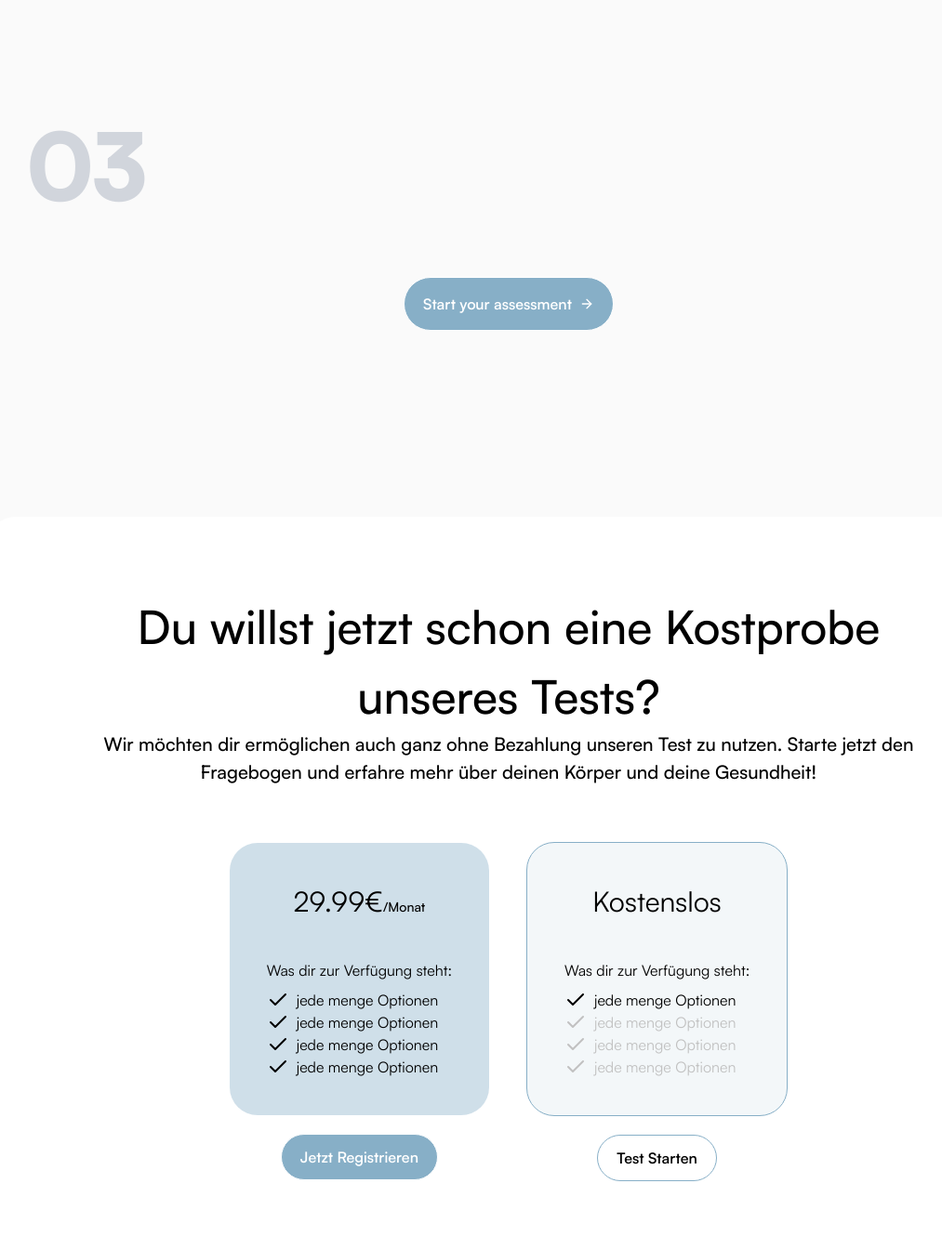
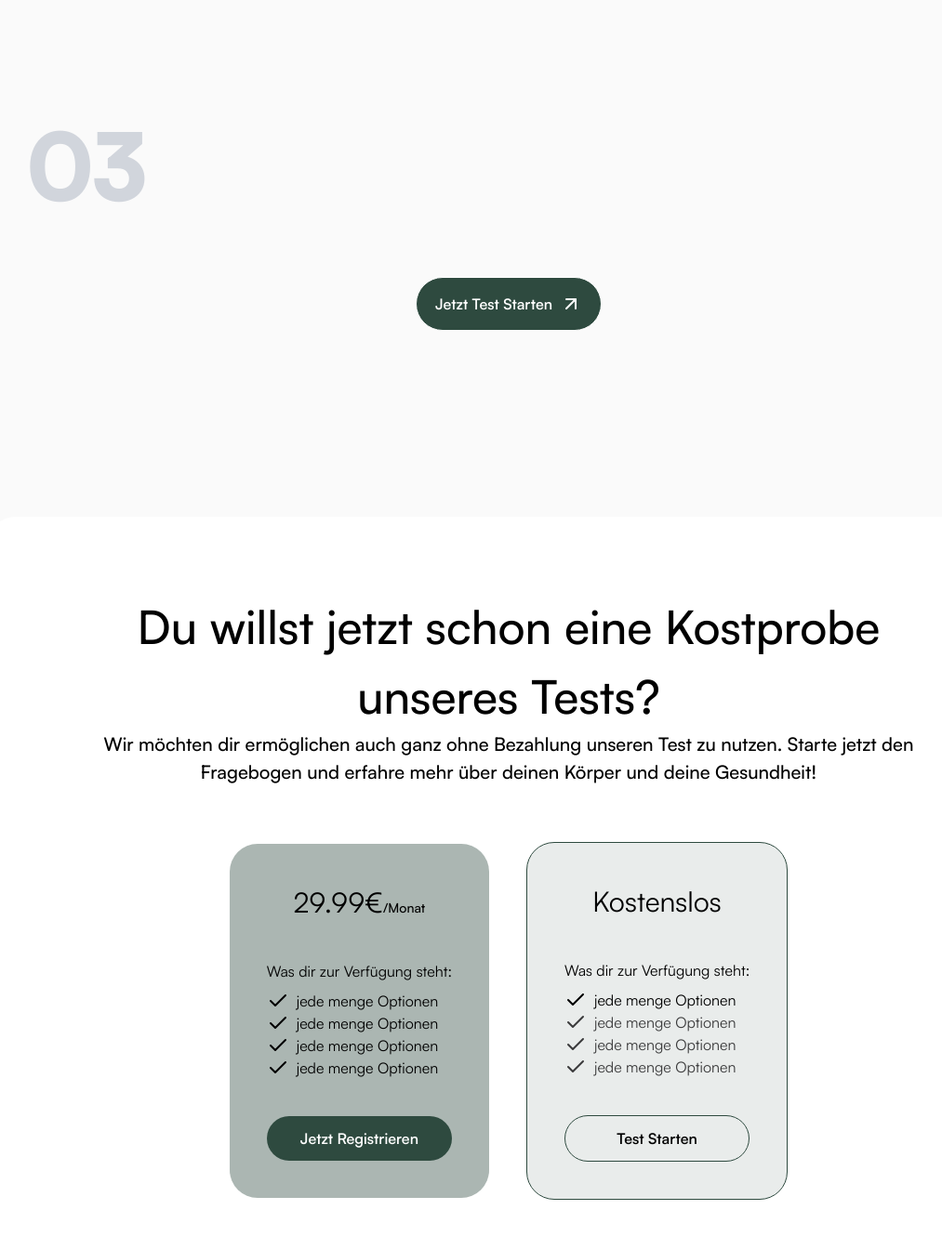
Before and after one commit to arthurtomasi23/scalable-longevity-v2, a Next.js app in the folder website/: page / in a window 1280 px wide. Shown: the part 2548-3878 px from the top of the page at 93% size, without its empty margins (93-1106 px from the left). Built offline with nearby package versions, Linux system fonts and the light colour scheme.

Commit message:
made changes to CTA and pricing

```diff
--- a/website/src/components/CTA.tsx
+++ b/website/src/components/CTA.tsx
@@ -1,5 +1,5 @@
 "use client";
-import { ArrowRight } from "lucide-react";
+import { ArrowUpRight } from "lucide-react";
 import React, { useEffect, useRef, useState } from "react";
 import Link from "next/link";
 import { track } from "@vercel/analytics/server";
@@ -217,7 +217,7 @@ export default function CTA() {
       </div>
       <Link
         href="/survey"
-        className="group inline-flex items-center justify-center rounded-full border bg-secondary px-5 py-4 text-md font-semibold text-white transition hover:translate-y-[-1px] hover:bg-secondary/60 focus-visible:outline-none focus-visible:ring-2 focus-visible:ring-secondary/60"
+        className="group inline-flex items-center justify-center rounded-full border bg-primary px-5 py-4 text-md font-semibold text-white transition hover:translate-y-[-1px] hover:bg-primary/60 focus-visible:outline-none focus-visible:ring-2 focus-visible:ring-secondary/60"
         onClick={() =>
           track("survey_start_click", {
             from: "home_hero",
@@ -225,8 +225,8 @@ export default function CTA() {
           })
         }
       >
-        Start your assessment
-        <ArrowRight className="ml-2 h-4 w-4 transition group-hover:translate-x-0.5" />
+        Jetzt Test Starten
+        <ArrowUpRight className="ml-2 transition group-hover:translate-x-0.5" />
       </Link>
     </div>
   );
--- a/website/src/components/Survey.tsx
+++ b/website/src/components/Survey.tsx
@@ -20,8 +20,7 @@ export default function SurveyCTA() {
 
         <div className="flex justify-center items-center flex-row gap-10">
           {/* sign Up */}
-          <div className="flex flex-col justify-center items-center gap-5">
-            <div className="flex flex-col p-[40px] bg-secondary/40 rounded-[30px]">
+          <div className="flex flex-col p-[40px] bg-primary/40 rounded-[30px]">
             <h3 className="flex flex-row text-[30px] font-mediium items-baseline pb-10 justify-center text-center">
               29.99€<p className="text-sm flex font-medium">/Monat</p>
             </h3>
@@ -42,10 +41,9 @@ export default function SurveyCTA() {
               <Check className="inline mr-2" />
               <p>jede menge Optionen</p>
             </div>
-            </div>
             <Link
               href="/get-started"
-              className="group inline-flex items-center justify-center rounded-full border bg-secondary px-5 py-3 text-md font-semibold text-white transition hover:translate-y-[-1px] hover:bg-secondary/60 focus-visible:outline-none focus-visible:ring-2 focus-visible:ring-secondary/60"
+              className="mt-10 group inline-flex items-center justify-center rounded-full bg-primary px-5 py-3 text-md font-semibold text-white transition hover:translate-y-[-1px] hover:bg-primary/60 focus-visible:outline-none focus-visible:ring-2 focus-visible:ring-primary/60"
               onClick={() =>
                 track("register_from_survey_click", {
                   from: "home_hero",
@@ -57,8 +55,7 @@ export default function SurveyCTA() {
             </Link>
           </div>
           {/* free trial */}
-          <div className="flex flex-col justify-center items-center gap-5">
-            <div className="flex flex-col p-[40px] bg-secondary/10 border border-secondary rounded-[30px]">
+          <div className="flex flex-col p-[40px] bg-primary/10 border border-primary rounded-[30px]">
             <h3 className="flex flex-row text-[30px] font-mediium items-baseline pb-10 justify-center text-center">
               Kostenslos
             </h3>
@@ -67,22 +64,21 @@ export default function SurveyCTA() {
               <Check className="inline mr-2" />
               <p>jede menge Optionen</p>
             </div>
-              <div className="flex flex-row text-font-secondary">
+            <div className="flex flex-row text-font-primary">
               <Check className="inline mr-2" />
               <p>jede menge Optionen</p>
             </div>
-              <div className="flex flex-row text-font-secondary">
+            <div className="flex flex-row text-font-primary">
               <Check className="inline mr-2" />
               <p>jede menge Optionen</p>
             </div>
-              <div className="flex flex-row text-font-secondary">
+            <div className="flex flex-row text-font-primary">
               <Check className="inline mr-2" />
               <p>jede menge Optionen</p>
             </div>
-            </div>
             <Link
               href="/survey"
-              className="group inline-flex items-center justify-center rounded-full border border-secondary px-5 py-3 text-md font-semibold  transition hover:translate-y-[-1px] hover:bg-secondary/60 focus-visible:outline-none focus-visible:ring-2 focus-visible:ring-secondary/60"
+              className="mt-10 group inline-flex items-center justify-center rounded-full border border-primary px-5 py-3 text-md font-semibold  transition hover:translate-y-[-1px] hover:bg-primary/60 focus-visible:outline-none focus-visible:ring-2 focus-visible:ring-primary/60"
               onClick={() =>
                 track("test_start_click", {
                   from: "home_hero",
```
Lines whose indentation alone changed are shown as unchanged.
